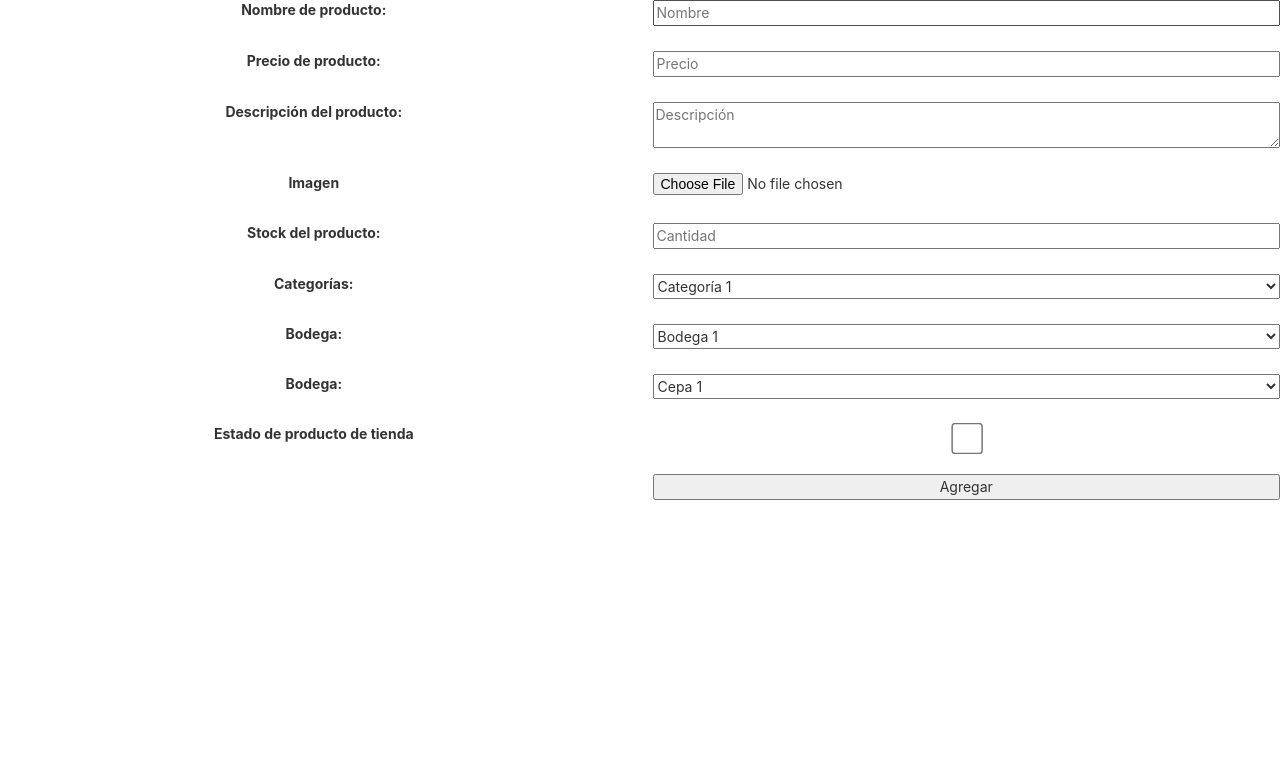
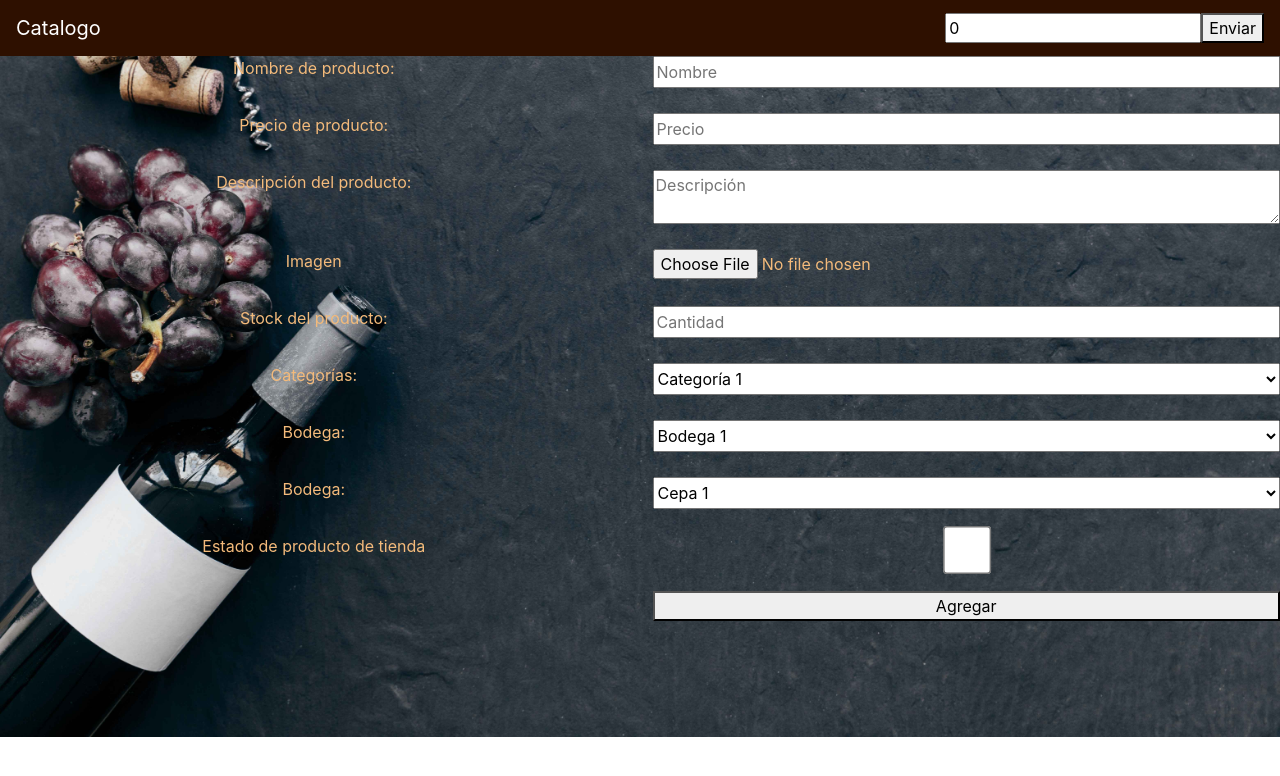
Before and after one commit to aghmnl/e-commerce, a React (Create React App) app in the folder client/: page / in a window 1280 px wide. Shown: the top 776 px of the page. Built offline with nearby package versions, Linux system fonts and the light colour scheme.

Commit message:
imgbg,imgcolor,formProduct,nav,css

```diff
--- a/client/package.json
+++ b/client/package.json
@@ -8,6 +8,7 @@
     "@testing-library/user-event": "^7.1.2",
     "bootstrap": "^3.4.1",
     "react": "^16.13.1",
+    "react-bootstrap": "^1.3.0",
     "react-dom": "^16.13.1",
     "react-router-dom": "^5.2.0",
     "react-scripts": "3.4.1"
--- a/client/public/index.html
+++ b/client/public/index.html
@@ -24,17 +24,18 @@
 		<!-- Bootstrap -->
 		<!-- Latest compiled and minified CSS -->
 		<link
-			rel="stylesheet"
-			href="https://stackpath.bootstrapcdn.com/bootstrap/3.4.1/css/bootstrap.min.css"
-			integrity="sha384-HSMxcRTRxnN+Bdg0JdbxYKrThecOKuH5zCYotlSAcp1+c8xmyTe9GYg1l9a69psu"
-			crossorigin="anonymous"
-		/>
+		rel="stylesheet"
+		href="https://maxcdn.bootstrapcdn.com/bootstrap/4.5.0/css/bootstrap.min.css"
+		integrity="sha384-9aIt2nRpC12Uk9gS9baDl411NQApFmC26EwAOH8WgZl5MYYxFfc+NcPb1dKGj7Sk"
+		crossorigin="anonymous"
+	  />
 
 		<title>React App</title>
 	</head>
 	<body>
 		<noscript>You need to enable JavaScript to run this app.</noscript>
 		<div id="root"></div>
+		<div class="bg"></div>
 		<!--
       This HTML file is a template.
       If you open it directly in the browser, you will see an empty page.
--- a/client/src/App.css
+++ b/client/src/App.css
@@ -14,7 +14,7 @@
 }
 
 .App-header {
-  background-color: #282c34;
+  background-color: #2e1000;
   min-height: 100vh;
   display: flex;
   flex-direction: column;
--- a/client/src/App.js
+++ b/client/src/App.js
@@ -1,10 +1,15 @@
 import React from "react";
 import "./App.css";
 import { Route } from "react-router-dom";
+import Catalogue from './components/Catalogue';
 import FormProduct from "./components/FormProduct";
+import NavBar from './components/navbar.jsx';
 function App() {
 	return (
+
 		<div className="App">
+			<Route path="/" render={() => <NavBar/>}/>
+			<Route exact path="/catalogo" render={() => <Catalogue products={[]}/>}/>
 			<FormProduct></FormProduct>
 		</div>
 	);
--- a/client/src/components/Catalogue.jsx
+++ b/client/src/components/Catalogue.jsx
@@ -1,12 +1,10 @@
 import React from "react";
 import ProductCard from "./ProductCard";
 
-export default function Catalogue(props){
+export default function Catalogue({products}){
     return(
     <div>
-       {props.forEach((element)=>{
-           <ProductCard product={element}/>
-       })}
+       {products.forEach(({name, price})=> <ProductCard name={name} price={price}/>)}
     </div>
     );
 }
--- a/client/src/components/SearchBar.jsx
+++ b/client/src/components/SearchBar.jsx
@@ -6,7 +6,7 @@ export default function SearchBar(props) {
 
   return (
     <div>
-      <input type="text" placeholder="Ingrese texto..." value={inputText} onChange={(e) => setinputText(e)}></input>
+      <input type="text" placeholder="Ingrese texto..." value={inputText} onChange={(e) => setinputText(e.target.value)}></input>
       <button onClick={() => props.cb(inputText)}>Enviar</button>
     </div>
   )
--- /dev/null
+++ b/client/src/components/navbar.jsx
@@ -0,0 +1,15 @@
+import React from 'react';
+import {Link} from 'react-router-dom';
+import SearchBar from './SearchBar';
+import "../styles/navbar.css";
+export default function(props){
+    return(
+        <div>
+
+            <nav className="navbar navbar-dark bg-dark" >
+             <Link to="/catalogo"><span className="navbar-brand">Catalogo</span></Link>
+             <SearchBar/>
+            </nav>
+        </div>
+    );
+}
--- a/client/src/index.css
+++ b/client/src/index.css
@@ -11,3 +11,12 @@ code {
   font-family: source-code-pro, Menlo, Monaco, Consolas, 'Courier New',
     monospace;
 }
+
+:root{
+  --color1: #2e1000;
+  --color2: #A36B52;
+  --color3: #734A40;
+  --color4: #F3BA7B;
+  --color5: #010000;
+  --color6: #800003;
+}
--- a/client/src/styles/FormProduct.css
+++ b/client/src/styles/FormProduct.css
@@ -2,6 +2,7 @@
 	display: grid;
 	grid-template-columns: 1fr 1fr;
 	gap: 25px;
+	color: var(--color4);
 }
 
 #checkbox {
--- /dev/null
+++ b/client/src/styles/navbar.css
@@ -0,0 +1,21 @@
+/* .navbar navbar-dark bg-dark {
+    background-color: aqua;
+} */
+
+
+.bg-dark {
+	background-color: var(--color1) !important;
+}
+  body{
+    /* The image used */
+    background-image: url("../images/imgFormsLow.jpg");
+
+    /* Half height */
+    height: 50%;
+
+    /* Center and scale the image nicely */
+    background-position: center;
+    background-repeat: no-repeat;
+    background-size: cover;
+    background-position: center;
+  }
```
Also changed, not shown: client/src/images/imgFormsLow.jpg (added), 1 other file (tests, documents, lock files or other folders).
